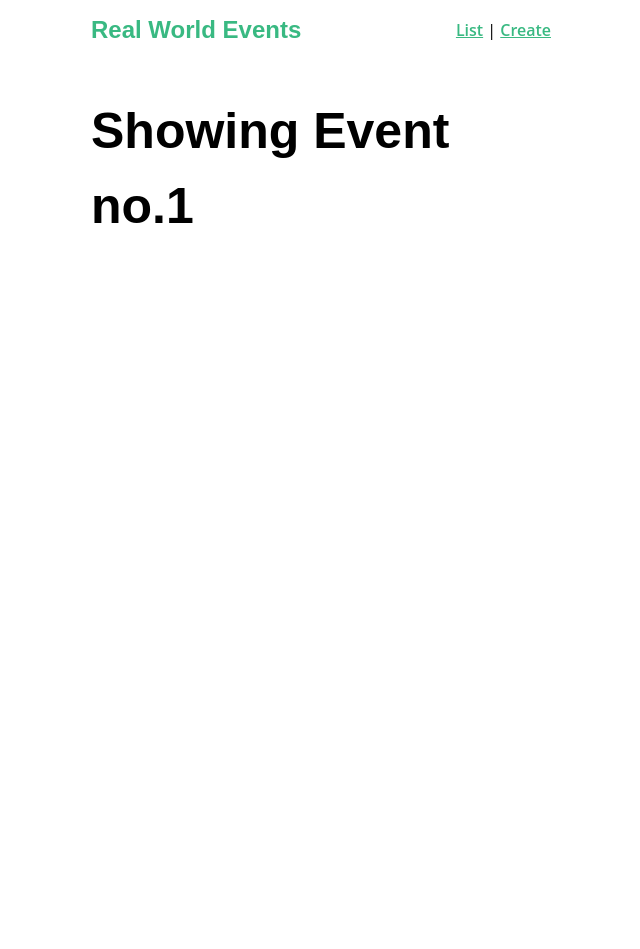
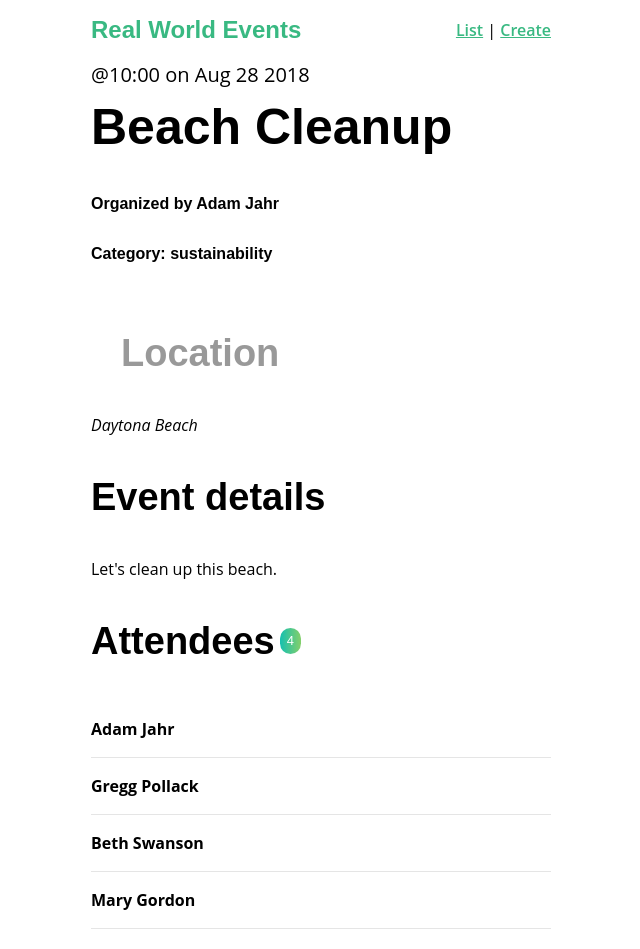
Before and after one commit to JoshMacSween/real-world-vue, a Vue app: page /event/1 in a window 1280 px wide. Shown: the whole page, without its empty margins (319-959 px from the left). Before the commit the page ends 800 px from the top, so only its background shows below. Built offline with nearby package versions, Linux system fonts and the light colour scheme; data requests are answered from the project's data file.

Commit message:
real world vue complete

```diff
--- a/src/components/EventCard.vue
+++ b/src/components/EventCard.vue
@@ -1,5 +1,5 @@
 <template>
-  <router-link :to="{ name: 'event-show', params: { id: 1 } }">
+  <router-link :to="{ name: 'event-show', params: { id: event.id } }">
     <div class="event-card -shadow">
       <span class="eyebrow">@{{ event.time }} on {{ event.date }}</span>
       <h4 class="title">{{ event.title }}</h4>
--- /dev/null
+++ b/src/services/EventService.js
@@ -0,0 +1,19 @@
+import axios from 'axios'
+
+const apiClient = axios.create({
+  baseURL: 'http://localhost:3000',
+  withCredentials: false,
+  headers: {
+    Accept: 'application/json',
+    'Content-Type': 'application/json'
+  }
+})
+
+export default {
+  getEvents() {
+    return apiClient.get('/events')
+  },
+  getEvent(id) {
+    return apiClient.get('/events/' + id)
+  }
+}
--- a/src/views/EventList.vue
+++ b/src/views/EventList.vue
@@ -7,7 +7,7 @@
 
 <script>
 import EventCard from '@/components/EventCard.vue'
-import axios from 'axios'
+import EventService from '@/services/EventService.js'
 export default {
   components: {
     EventCard
@@ -18,13 +18,12 @@
     }
   },
   created() {
-    axios
-      .get('http://localhost:3000/events')
+    EventService.getEvents()
       .then(response => {
         this.events = response.data
       })
       .catch(error => {
-        console.log('There was an error' + error.response)
+        console.log('There was an error', error.response)
       })
   }
 }
--- a/src/views/EventShow.vue
+++ b/src/views/EventShow.vue
@@ -1,9 +1,68 @@
 <template>
-  <h1>Showing Event no.{{ id }}</h1>
+  <div>
+    <div class="event-header">
+      <span class="eyebrow">@{{ event.time }} on {{ event.date }}</span>
+      <h1 class="title">{{ event.title }}</h1>
+      <h5>Organized by {{ event.organizer }}</h5>
+      <h5>Category: {{ event.category }}</h5>
+    </div>
+
+    <BaseIcon name="map"><h2>Location</h2></BaseIcon>
+
+    <address>{{ event.location }}</address>
+
+    <h2>Event details</h2>
+    <p>{{ event.description }}</p>
+
+    <h2>Attendees
+      <span class="badge -fill-gradient">{{ event.attendees ? event.attendees.length : 0 }}</span>
+    </h2>
+    <ul class="list-group">
+      <li v-for="(attendee, index) in event.attendees" :key="index" class="list-item">
+        <b>{{ attendee.name }}</b>
+      </li>
+    </ul>
+  </div>
 </template>
 
 <script>
+import EventService from '@/services/EventService.js'
 export default {
-  props: ['id']
+  props: ['id'],
+  data() {
+    return {
+      event: {}
+    }
+  },
+  created() {
+    EventService.getEvent(this.id)
+      .then(response => {
+        this.event = response.data
+      })
+      .catch(error => {
+        console.log('There was an error:', error.response)
+      })
+  }
 }
 </script>
+
+<style scoped>
+.location {
+  margin-bottom: 0;
+}
+.location > .icon {
+  margin-left: 10px;
+}
+.event-header > .title {
+  margin: 0;
+}
+.list-group {
+  margin: 0;
+  padding: 0;
+  list-style: none;
+}
+.list-group > .list-item {
+  padding: 1em 0;
+  border-bottom: solid 1px #e5e5e5;
+}
+</style>
```
